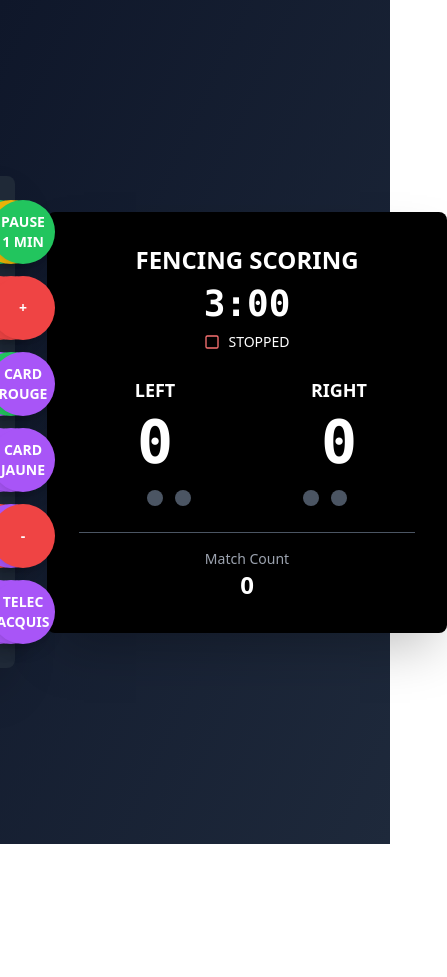
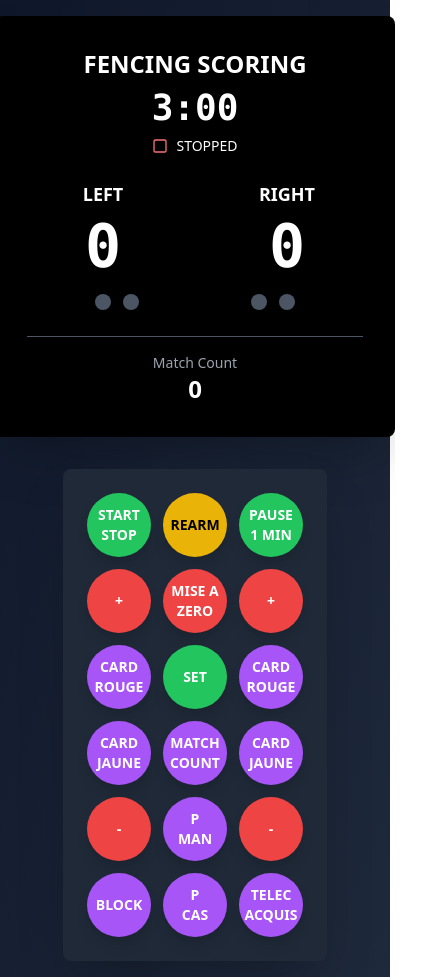
Before and after one commit to cy6erskunk/fencing-scoring-machine, a React (Vite) app: page / in a window 390 px wide. Shown: the whole page, 447 px wide, since content can reach past the window. Before the commit the page ends 844 px from the top, so only its background shows below. Built offline with nearby package versions, Linux system fonts and the light colour scheme.

Commit message:
Display as reversed column for small screens

```diff
--- a/src/components/FencingRemote.tsx
+++ b/src/components/FencingRemote.tsx
@@ -218,7 +218,7 @@ const FencingRemote: React.FC = () => {
   );
 
   return (
-    <div className="flex flex-row gap-8 items-center">
+    <div className="flex md:flex-row flex-col-reverse gap-8 items-center">
       {/* Remote Control */}
       <div className="bg-gray-800 p-6 rounded-lg shadow-2xl">
 
```
